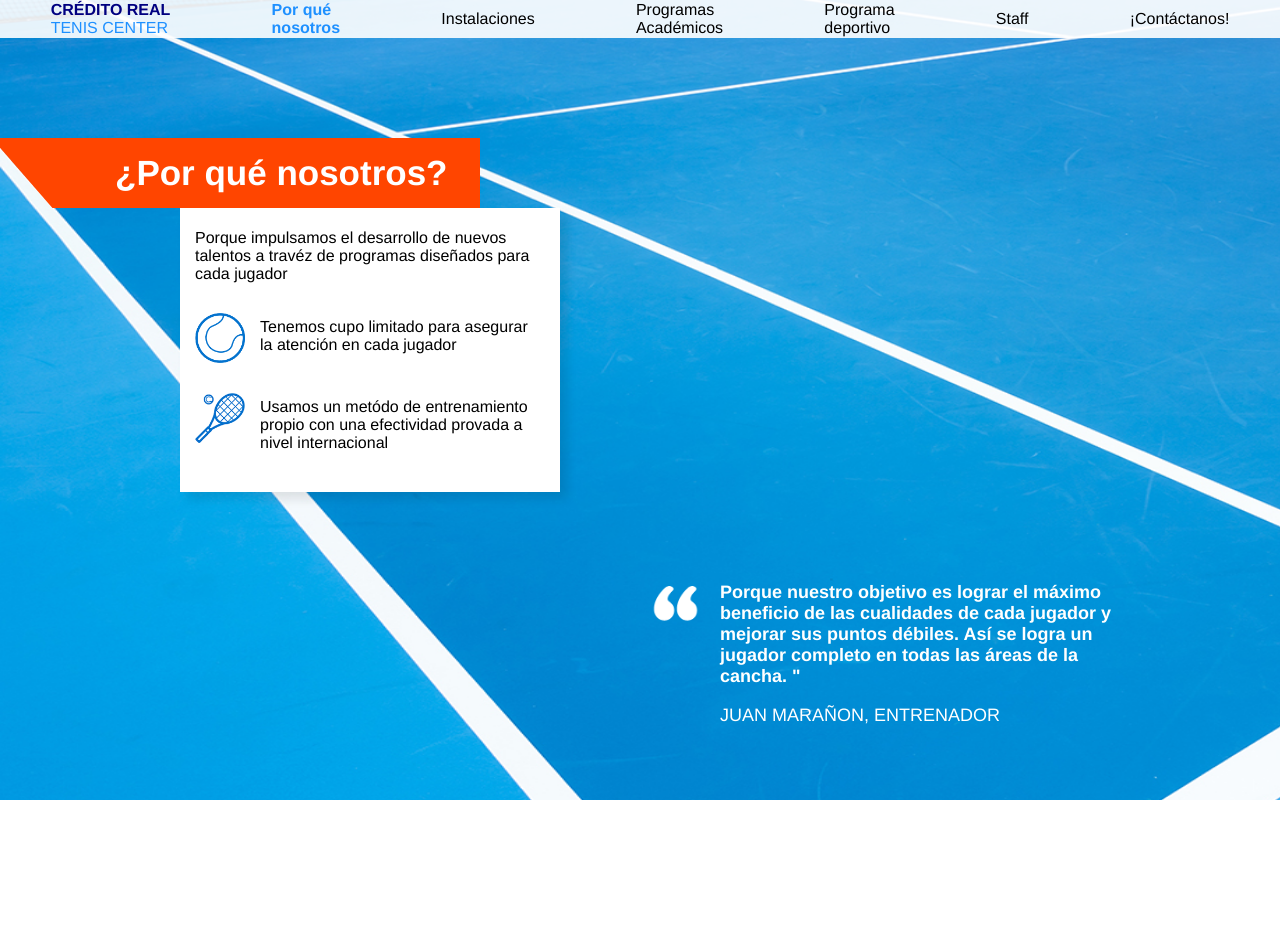
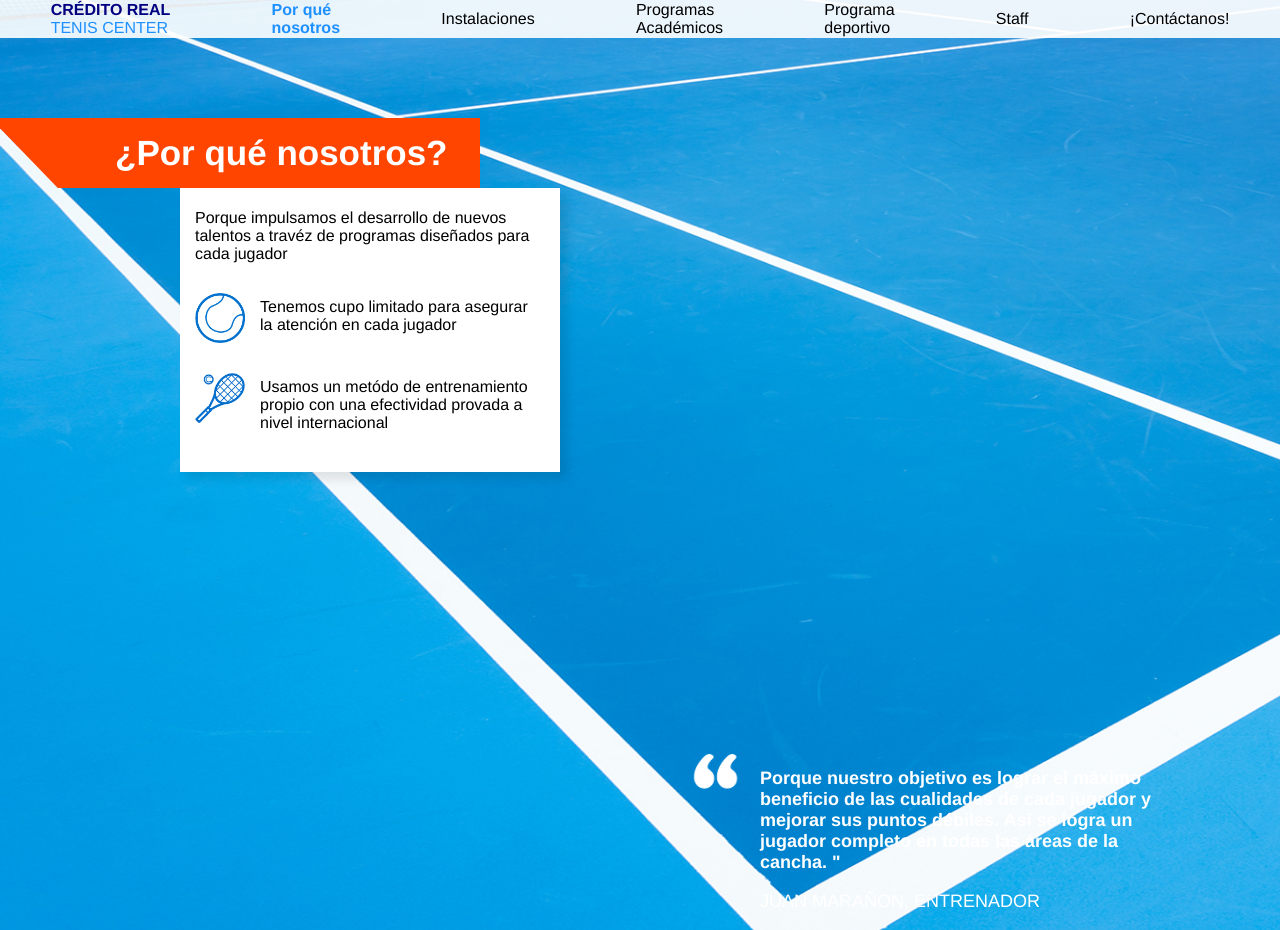
Before and after one commit to YessiGarcia/cocofact, a plain HTML site: page index.html in a window 1280 px wide. Before the commit the page ends 800 px from the top, so only its background shows below. Drawn offline with Linux system fonts and the light colour scheme.

Commit message:
escritorio versión dos

```diff
--- a/css/main.css
+++ b/css/main.css
@@ -1,7 +1,7 @@
 body{
 	background-image: url(../items/tennisCourt.jpg);
 	background-repeat: no-repeat;
-	background-size: 160% 160%;
+	background-size: 160% 200%;
 	background-origin: left-top;
 	width: 100%;
 	margin: 0;
@@ -11,6 +11,7 @@ body{
 
 nav{
 	background-color: rgba(255, 255, 255, .9);
+	width: 100%;
 }
 
 nav ul{
@@ -39,7 +40,7 @@ nav ul li{
 	padding: 15px;
 	color: white;
 	font-size: 35px;
-	margin:100px 0 0 100px;
+	margin:80px 0 0 100px;
 	width: 350px;
 	position: relative;
 }
@@ -52,8 +53,8 @@ nav ul li{
 	display: block;
 	padding: 15px;
 	top: 0;
-	left: -78px;
-	transform: skew(41deg);
+	left: -76px;
+	transform: skew(44deg);
 	width: 100px;
 	z-index: -1;
 }
@@ -85,11 +86,11 @@ nav ul li{
 	width: 400px;
 	font-size: 18px;
 	position: relative;
-	left: 700px;
-	top: 70px;
+	right: 100px;
+	bottom: -150px;
 	margin: 20px;
 	color: white;
-	position: relative;
+	position: absolute;
 }
 
 .texto::before{
```
